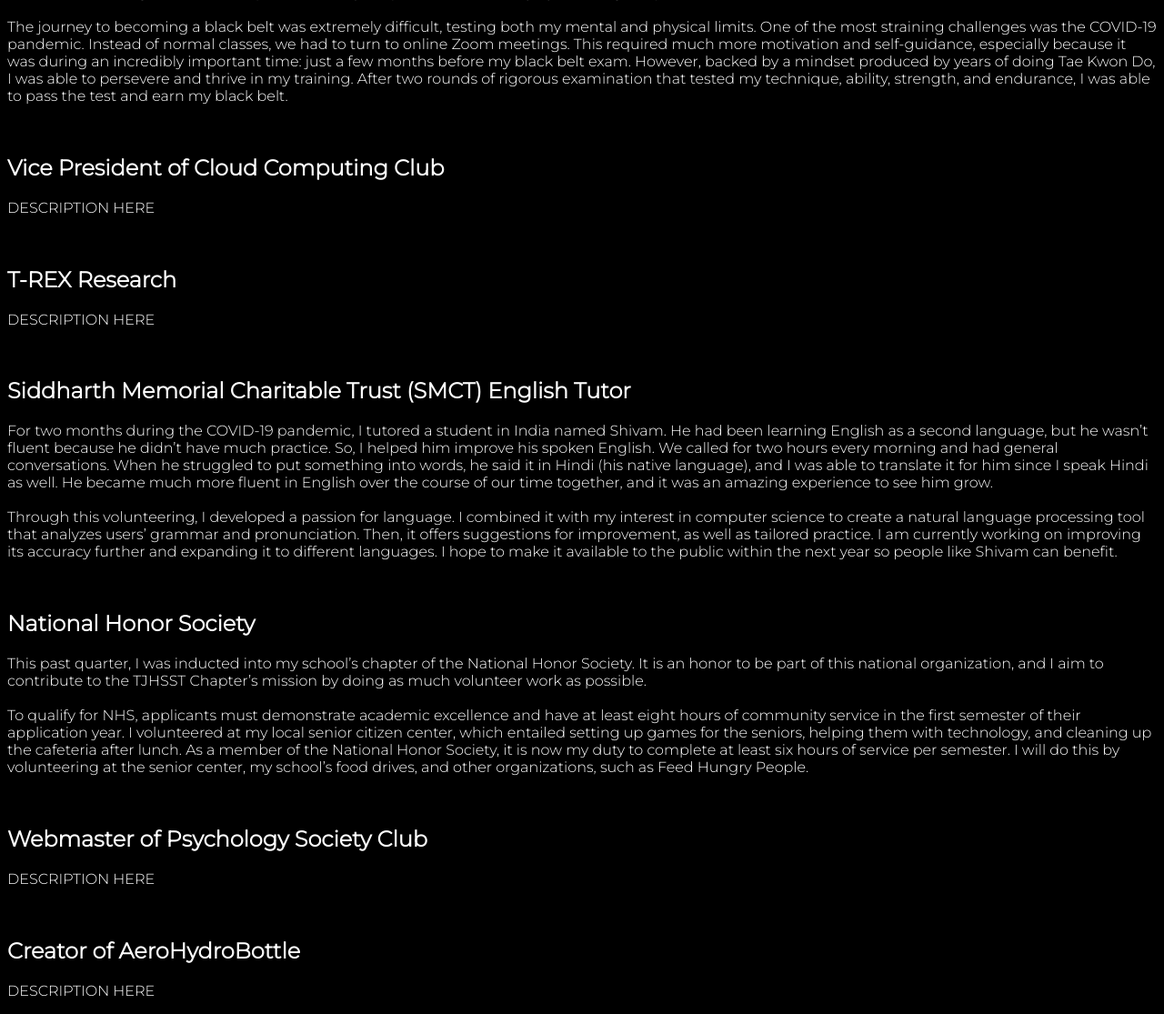
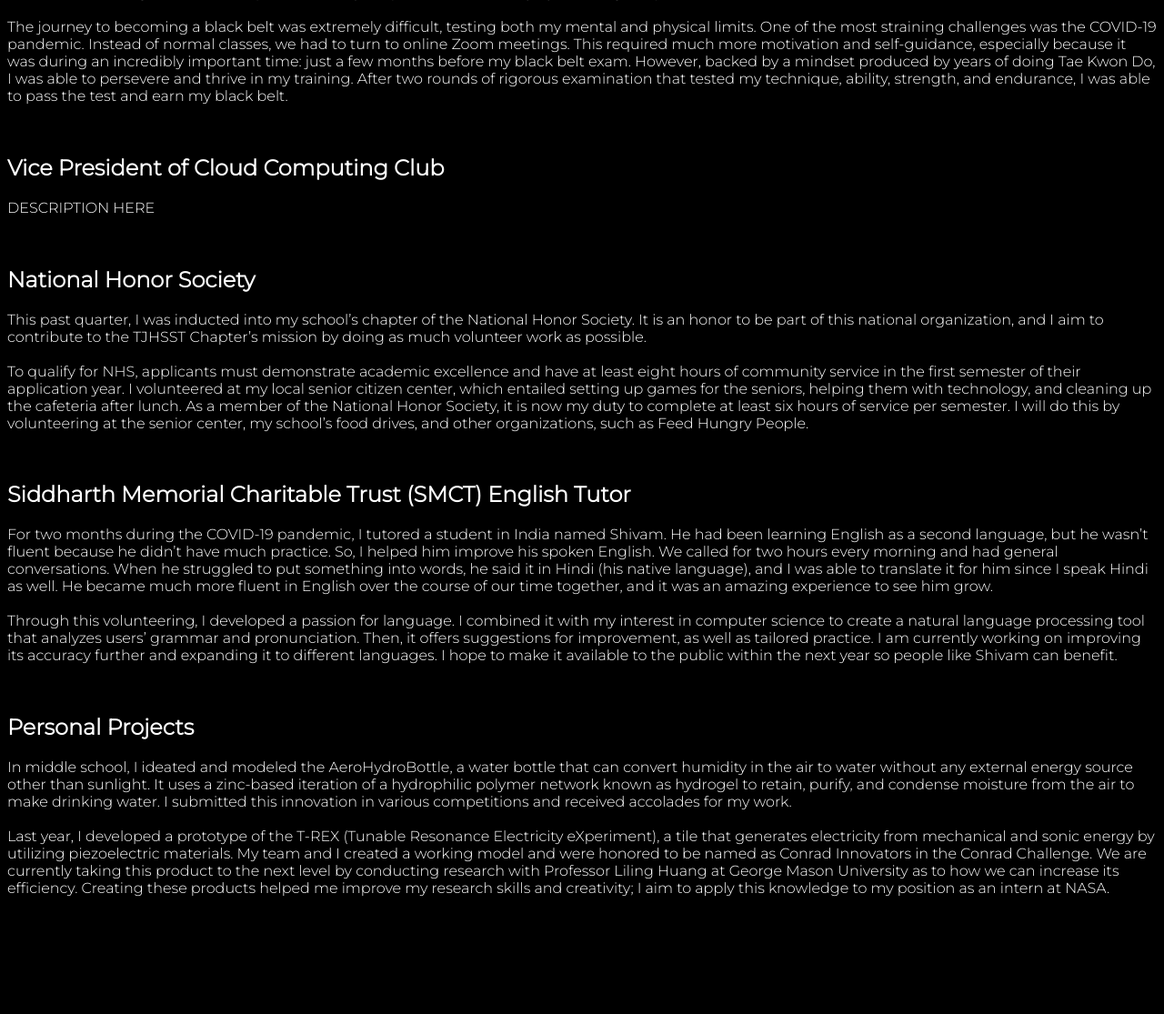
Before and after one commit to pratyushsaxena1/PratyushSaxenaPersonalWebsite, a Flask app: page /extracurriculars in a window 1280 px wide. Shown: the part 2083-3198 px from the top of the page at 91% size. After the commit the page ends 3069 px from the top, so only its background shows below. Run offline with Flask 3, Linux system fonts and the light colour scheme.

Commit message:
Update content on extracurriculars

```diff
--- a/templates/extracurriculars.html
+++ b/templates/extracurriculars.html
@@ -14,7 +14,7 @@
     <h2>NASA Internship</h2>
     <p>DESCRIPTION HERE</p>
     <br>
-    <h2>Noesys Inc. Operations Assistant and Analytics Intern</h2>
+    <h2>Webmaster & Analytics Intern</h2>
     <p>I am currently an Operations Assistant and Analytics Intern at Noesys Inc. I assisted in the initial development of the company’s website and helped write Python scripts to automate various tasks. I currently maintain and update the website, using my experience as a webmaster for both my Boy Scouts troop and the Psychology Society club at my school. <br><br> In Boy Scouts, being the webmaster is not so much a technical job as it is one of responsibility. It is a simple website maintained on Google Sites, yet the troop relies on it for crucial information, so it is up to me to update it regularly and accurately. In Psychology Society, although I have similar important responsibilities, it is also more of a technological challenge— it is a website created with Node.js and Express. When I first became the webmaster for the club, it was a major learning curve for me to learn such different coding languages than what I was used to. However, through the Web Development course I was taking at school, as well as personal studying and learning, I was able to rise to the challenge.</p>
     <br>
     <h2>Congressional Debate</h2>
@@ -38,19 +38,13 @@
     <h2>Vice President of Cloud Computing Club</h2>
     <p>DESCRIPTION HERE</p>
     <br>
-    <h2>T-REX Research</h2>
-    <p>DESCRIPTION HERE</p>
+    <h2>National Honor Society</h2>
+    <p>This past quarter, I was inducted into my school’s chapter of the National Honor Society. It is an honor to be part of this national organization, and I aim to contribute to the TJHSST Chapter’s mission by doing as much volunteer work as possible. <br><br> To qualify for NHS, applicants must demonstrate academic excellence and have at least eight hours of community service in the first semester of their application year. I volunteered at my local senior citizen center, which entailed setting up games for the seniors, helping them with technology, and cleaning up the cafeteria after lunch. As a member of the National Honor Society, it is now my duty to complete at least six hours of service per semester. I will do this by volunteering at the senior center, my school’s food drives, and other organizations, such as Feed Hungry People.</p>
     <br>
     <h2>Siddharth Memorial Charitable Trust (SMCT) English Tutor</h2>
     <p>For two months during the COVID-19 pandemic, I tutored a student in India named Shivam. He had been learning English as a second language, but he wasn’t fluent because he didn’t have much practice. So, I helped him improve his spoken English. We called for two hours every morning and had general conversations. When he struggled to put something into words, he said it in Hindi (his native language), and I was able to translate it for him since I speak Hindi as well. He became much more fluent in English over the course of our time together, and it was an amazing experience to see him grow. <br><br> Through this volunteering, I developed a passion for language. I combined it with my interest in computer science to create a natural language processing tool that analyzes users’ grammar and pronunciation. Then, it offers suggestions for improvement, as well as tailored practice. I am currently working on improving its accuracy further and expanding it to different languages. I hope to make it available to the public within the next year so people like Shivam can benefit.</p>
     <br>
-    <h2>National Honor Society</h2>
-    <p>This past quarter, I was inducted into my school’s chapter of the National Honor Society. It is an honor to be part of this national organization, and I aim to contribute to the TJHSST Chapter’s mission by doing as much volunteer work as possible. <br><br> To qualify for NHS, applicants must demonstrate academic excellence and have at least eight hours of community service in the first semester of their application year. I volunteered at my local senior citizen center, which entailed setting up games for the seniors, helping them with technology, and cleaning up the cafeteria after lunch. As a member of the National Honor Society, it is now my duty to complete at least six hours of service per semester. I will do this by volunteering at the senior center, my school’s food drives, and other organizations, such as Feed Hungry People.</p>
-    <br>
-    <h2>Webmaster of Psychology Society Club</h2>
-    <p>DESCRIPTION HERE</p>
-    <br>
-    <h2>Creator of AeroHydroBottle</h2>
-    <p>DESCRIPTION HERE</p>
+    <h2>Personal Projects</h2>
+    <p>In middle school, I ideated and modeled the AeroHydroBottle, a water bottle that can convert humidity in the air to water without any external energy source other than sunlight. It uses a zinc-based iteration of a hydrophilic polymer network known as hydrogel to retain, purify, and condense moisture from the air to make drinking water. I submitted this innovation in various competitions and received accolades for my work. <br><br> Last year, I developed a prototype of the T-REX (Tunable Resonance Electricity eXperiment), a tile that generates electricity from mechanical and sonic energy by utilizing piezoelectric materials. My team and I created a working model and were honored to be named as Conrad Innovators in the Conrad Challenge. We are currently taking this product to the next level by conducting research with Professor Liling Huang at George Mason University as to how we can increase its efficiency. Creating these products helped me improve my research skills and creativity; I aim to apply this knowledge to my position as an intern at NASA.</p>
 </body>
 </html>
```
